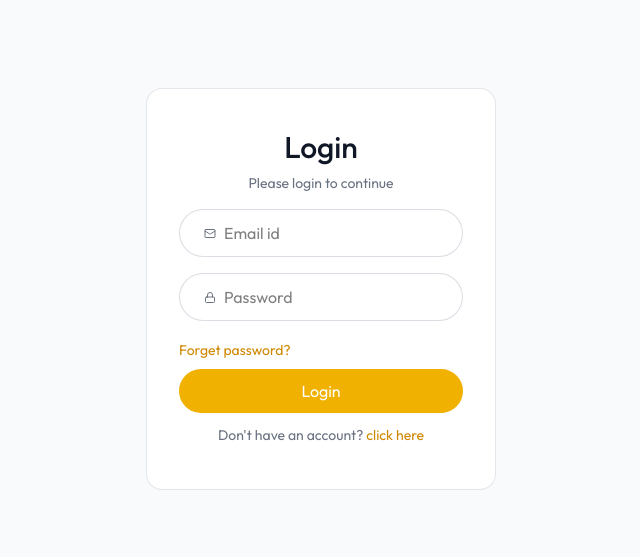
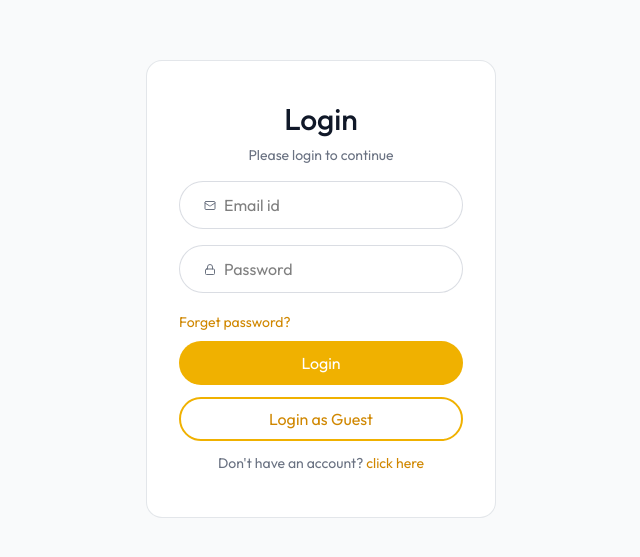
Before and after one commit to vish-n-u/Resume-Builder, a React (Vite) app in the folder client/: page /app/builder/1 in a window 1280 px wide. Shown: the part 111-668 px from the top of the page, without its empty margins (319-959 px from the left). Built offline with nearby package versions, Linux system fonts and the light colour scheme; no server answers.

Commit message:
simple changes

```diff
--- a/client/src/components/PersonalInfoForm.jsx
+++ b/client/src/components/PersonalInfoForm.jsx
@@ -1,7 +1,7 @@
 import { BriefcaseBusiness, Globe, Linkedin, Mail, MapPin, Phone, User } from 'lucide-react'
 import React from 'react'
 
-const PersonalInfoForm = ({data, onChange, removeBackground, setRemoveBackground}) => {
+const PersonalInfoForm = ({data, onChange}) => {
 
     const handleChange = (field, value)=>{
         onChange({...data, [field]: value})
@@ -21,7 +21,6 @@ const PersonalInfoForm = ({data, onChange, removeBackground, setRemoveBackground
     <div>
       <h3 className='text-lg font-semibold text-gray-900'>Personal Information</h3>
       <p className='text-sm text-gray-600'>Get Started with the personal information</p>
-      <div className='flex items-center gap-2'>
       <label>
         {data.image ? (
             <img src={typeof data.image === 'string' ? data.image : URL.createObjectURL(data.image)} alt="user-image" className='w-16 h-16 rounded-full object-cover mt-5 ring ring-slate-300 hover:opacity-80'/>
@@ -33,18 +32,6 @@ const PersonalInfoForm = ({data, onChange, removeBackground, setRemoveBackground
         )}
         <input type="file" accept="image/jpeg, image/png" className="hidden" onChange={(e)=>handleChange("image", e.target.files[0])}/>
       </label>
-        {typeof data.image === 'object' && (
-            <div className='flex flex-col gap-1 pl-4 text-sm'>
-                <p>Remove Background</p>
-                <label className='relative inline-flex items-center cursor-pointer text-gray-900 gap-3'>
-                    <input type="checkbox" className="sr-only peer" onChange={()=>setRemoveBackground(prev => !prev)} checked={removeBackground}/>
-                    <div className='w-9 h-5 bg-slate-300 rounded-full peer peer-checked:bg-green-600 transition-colors duration-200'>
-                    </div>
-                    <span className='dot absolute left-1 top-1 w-3 h-3 bg-white rounded-full transition-transform duration-200 ease-in-out peer-checked:translate-x-4'></span>
-                </label>
-            </div>
-        )}
-      </div>
 
     {fields.map((field)=>{
         const Icon = field.icon;
--- a/client/src/pages/Login.jsx
+++ b/client/src/pages/Login.jsx
@@ -1,4 +1,4 @@
-import { Lock, Mail, User2Icon } from 'lucide-react'
+import { Lock, Mail, User2Icon, Loader2 } from 'lucide-react'
 import React from 'react'
 import api from '../configs/api'
 import { useDispatch } from 'react-redux'
@@ -11,6 +11,8 @@ const Login = () => {
   const query = new URLSearchParams(window.location.search)
   const urlState = query.get('state')
   const [state, setState] = React.useState(urlState || "login")
+    const [isLoading, setIsLoading] = React.useState(false)
+    const [isGuestLoading, setIsGuestLoading] = React.useState(false)
 
     const [formData, setFormData] = React.useState({
         name: '',
@@ -20,6 +22,7 @@ const Login = () => {
 
     const handleSubmit = async (e) => {
         e.preventDefault()
+        setIsLoading(true)
         try {
             const { data } = await api.post(`/api/users/${state}`, formData)
             dispatch(login(data))
@@ -27,12 +30,33 @@ const Login = () => {
             toast.success(data.message)
         } catch (error) {
             toast(error?.response?.data?.message || error.message)
+        } finally {
+            setIsLoading(false)
         }
     }
 
     const handleChange = (e) => {
         const { name, value } = e.target
         setFormData(prev => ({ ...prev, [name]: value }))
+    }
+
+    const handleGuestLogin = async (e) => {
+        e.preventDefault()
+        setIsGuestLoading(true)
+        const guestCredentials = {
+            email: 'guest@gmail.com',
+            password: 'abcd1234'
+        }
+        try {
+            const { data } = await api.post('/api/users/login', guestCredentials)
+            dispatch(login(data))
+            localStorage.setItem('token', data.token)
+            toast.success(data.message)
+        } catch (error) {
+            toast(error?.response?.data?.message || error.message)
+        } finally {
+            setIsGuestLoading(false)
+        }
     }
   return (
     <div className='flex items-center justify-center min-h-screen bg-gray-50 px-4 py-8'>
@@ -56,9 +80,16 @@ const Login = () => {
                 <div className="mt-4 text-left text-yellow-600">
                     <button className="text-xs sm:text-sm" type="reset">Forget password?</button>
                 </div>
-                <button type="submit" className="mt-2 w-full h-10 sm:h-11 rounded-full text-white bg-yellow-500 hover:bg-yellow-600 transition-colors text-sm sm:text-base active:scale-95">
+                <button type="submit" disabled={isLoading || isGuestLoading} className="mt-2 w-full h-10 sm:h-11 rounded-full text-white bg-yellow-500 hover:bg-yellow-600 transition-colors text-sm sm:text-base active:scale-95 disabled:opacity-50 disabled:cursor-not-allowed flex items-center justify-center gap-2">
+                    {isLoading && <Loader2 className="size-4 animate-spin" />}
                     {state === "login" ? "Login" : "Sign up"}
                 </button>
+                {state === "login" && (
+                    <button type="button" onClick={handleGuestLogin} disabled={isLoading || isGuestLoading} className="mt-3 w-full h-10 sm:h-11 rounded-full text-yellow-600 bg-white border-2 border-yellow-500 hover:bg-yellow-50 transition-colors text-sm sm:text-base active:scale-95 disabled:opacity-50 disabled:cursor-not-allowed flex items-center justify-center gap-2">
+                        {isGuestLoading && <Loader2 className="size-4 animate-spin" />}
+                        Login as Guest
+                    </button>
+                )}
                 <p onClick={() => setState(prev => prev === "login" ? "register" : "login")} className="text-gray-500 text-xs sm:text-sm mt-3 mb-8 sm:mb-11 cursor-pointer">{state === "login" ? "Don't have an account?" : "Already have an account?"} <a href="#" className="text-yellow-600 hover:underline">click here</a></p>
             </form>
     </div>
--- a/client/src/pages/ResumeBuilder.jsx
+++ b/client/src/pages/ResumeBuilder.jsx
@@ -84,7 +84,6 @@ const ResumeBuilder = () => {
   }
 
   const [activeSectionIndex, setActiveSectionIndex] = useState(0)
-  const [removeBackground, setRemoveBackground] = useState(false)
   const [showProfileData, setShowProfileData] = useState(false)
   const [defaultResumeData, setDefaultResumeData] = useState(null)
   const [showCustomPrompt, setShowCustomPrompt] = useState(false)
@@ -215,7 +214,6 @@ const saveResume = async () => {
     const formData = new FormData();
     formData.append("resumeId", resumeId)
     formData.append('resumeData', JSON.stringify(updatedResumeData))
-    removeBackground && formData.append("removeBackground", "yes");
     typeof resumeData.personal_info.image === 'object' && formData.append("image", resumeData.personal_info.image)
 
     const { data } = await api.put('/api/resumes/update', formData, {headers: { Authorization: token }})
@@ -242,7 +240,6 @@ const autoSaveResume = async () => {
     const formData = new FormData();
     formData.append("resumeId", resumeId)
     formData.append('resumeData', JSON.stringify(updatedResumeData))
-    removeBackground && formData.append("removeBackground", "yes");
     typeof resumeData.personal_info.image === 'object' && formData.append("image", resumeData.personal_info.image)
 
     await api.put('/api/resumes/update', formData, {headers: { Authorization: token }})
@@ -424,31 +421,31 @@ const autoSaveResume = async () => {
               <div className="flex flex-col gap-3 mb-6 border-b border-gray-300 py-3">
                 {/* Top Row: Navigation */}
                 <div className='flex items-center justify-between w-full'>
-                  <div className='flex items-center gap-2'>
-                    {activeSectionIndex !== 0 && (
-                      <button onClick={()=> setActiveSectionIndex((prevIndex)=> Math.max(prevIndex - 1, 0))} className='flex items-center gap-1 px-3 py-2 rounded-lg text-sm font-medium text-gray-600 hover:bg-gray-50 transition-all' disabled={activeSectionIndex === 0}>
-                        <ChevronLeft className="size-4"/> <span>Previous</span>
-                      </button>
-                    )}
-                    <button onClick={()=> setActiveSectionIndex((prevIndex)=> Math.min(prevIndex + 1, sections.length - 1))} className={`flex items-center gap-1 px-3 py-2 rounded-lg text-sm font-medium text-gray-600 hover:bg-gray-50 transition-all ${activeSectionIndex === sections.length - 1 && 'opacity-50'}`} disabled={activeSectionIndex === sections.length - 1}>
-                      <span>Next</span> <ChevronRight className="size-4"/>
-                    </button>
-                  </div>
-
-                  <div className='flex flex-col items-end'>
+                  <div className='flex flex-col items-start'>
                     <p className='text-[10px] text-gray-500 mb-1 font-medium'>Customize</p>
                     <div className='flex items-center gap-2'>
                       <TemplateSelector selectedTemplate={resumeData.template} onChange={(template)=> setResumeData(prev => ({...prev, template}))}/>
                       <ColorPicker selectedColor={resumeData.accent_color} onChange={(color)=>setResumeData(prev => ({...prev, accent_color: color}))}/>
                     </div>
                   </div>
+
+                  <div className='flex items-center gap-2'>
+                    {activeSectionIndex !== 0 && (
+                      <button onClick={()=> setActiveSectionIndex((prevIndex)=> Math.max(prevIndex - 1, 0))} className='flex items-center gap-1 px-3 py-2 rounded-lg text-sm font-medium text-gray-600 hover:bg-gray-50 transition-all' disabled={activeSectionIndex === 0}>
+                        <ChevronLeft className="size-4"/> <span>Previous</span>
+                      </button>
+                    )}
+                    <button onClick={()=> setActiveSectionIndex((prevIndex)=> Math.min(prevIndex + 1, sections.length - 1))} className={`flex items-center gap-1 px-3 py-2 rounded-lg text-sm font-medium text-gray-600 hover:bg-gray-50 transition-all ${activeSectionIndex === sections.length - 1 && 'opacity-50'}`} disabled={activeSectionIndex === sections.length - 1}>
+                      <span>Next</span> <ChevronRight className="size-4"/>
+                    </button>
+                  </div>
                 </div>
               </div>
 
               {/* Form Content */}
               <div className='space-y-6'>
                   {activeSection.id === 'personal' && (
-                    <PersonalInfoForm data={resumeData.personal_info} onChange={(data)=>setResumeData(prev => ({...prev, personal_info: data }))} removeBackground={removeBackground} setRemoveBackground={setRemoveBackground} />
+                    <PersonalInfoForm data={resumeData.personal_info} onChange={(data)=>setResumeData(prev => ({...prev, personal_info: data }))} />
                   )}
                   {activeSection.id === 'summary' && (
                     <div>
@@ -1112,7 +1109,7 @@ const autoSaveResume = async () => {
                   {/* Form Content */}
                   <div className='space-y-4 w-full overflow-hidden'>
                     {activeSection.id === 'personal' && (
-                      <PersonalInfoForm data={resumeData.personal_info} onChange={(data)=>setResumeData(prev => ({...prev, personal_info: data }))} removeBackground={removeBackground} setRemoveBackground={setRemoveBackground} />
+                      <PersonalInfoForm data={resumeData.personal_info} onChange={(data)=>setResumeData(prev => ({...prev, personal_info: data }))} />
                     )}
                     {activeSection.id === 'summary' && (
                       <div>
```
Lines whose indentation alone changed are shown as unchanged.
